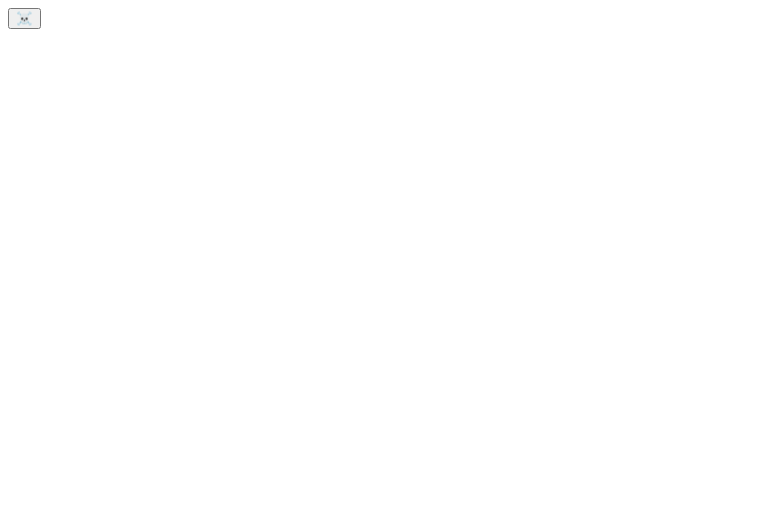
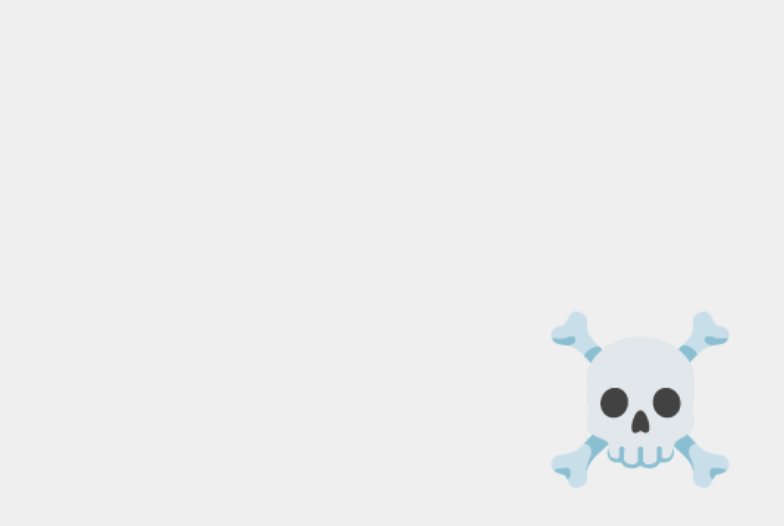
Before and after one commit to staffanosp/simple-game, a plain HTML site: page src/index.html in a window 1280 px wide. Shown: the whole page, without its empty margins (0-784 px from the left). Drawn offline with Linux system fonts and the light colour scheme; the site is published under a folder, as on GitHub Pages, so addresses that start at the root find nothing; a web font is replaced by a local one.

Commit message:
CSS path didn't work after deploy

```diff
--- a/src/index.html
+++ b/src/index.html
@@ -5,7 +5,7 @@
     <meta http-equiv="X-UA-Compatible" content="IE=edge" />
     <meta name="viewport" content="width=device-width, initial-scale=1.0" />
     <title>Hangman</title>
-    <link rel="stylesheet" href="/src/styles.css" />
+    <link rel="stylesheet" href="styles.css" />
   </head>
   <body>
     <button id="btnStartGame">☠️</button>
```
